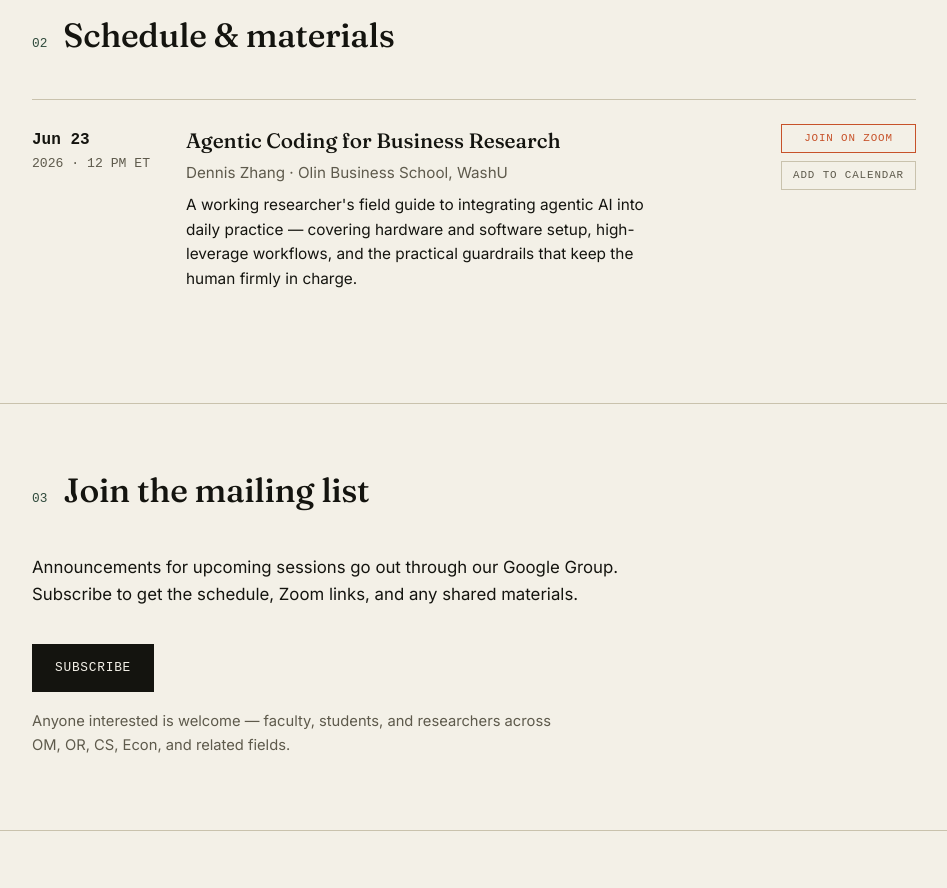
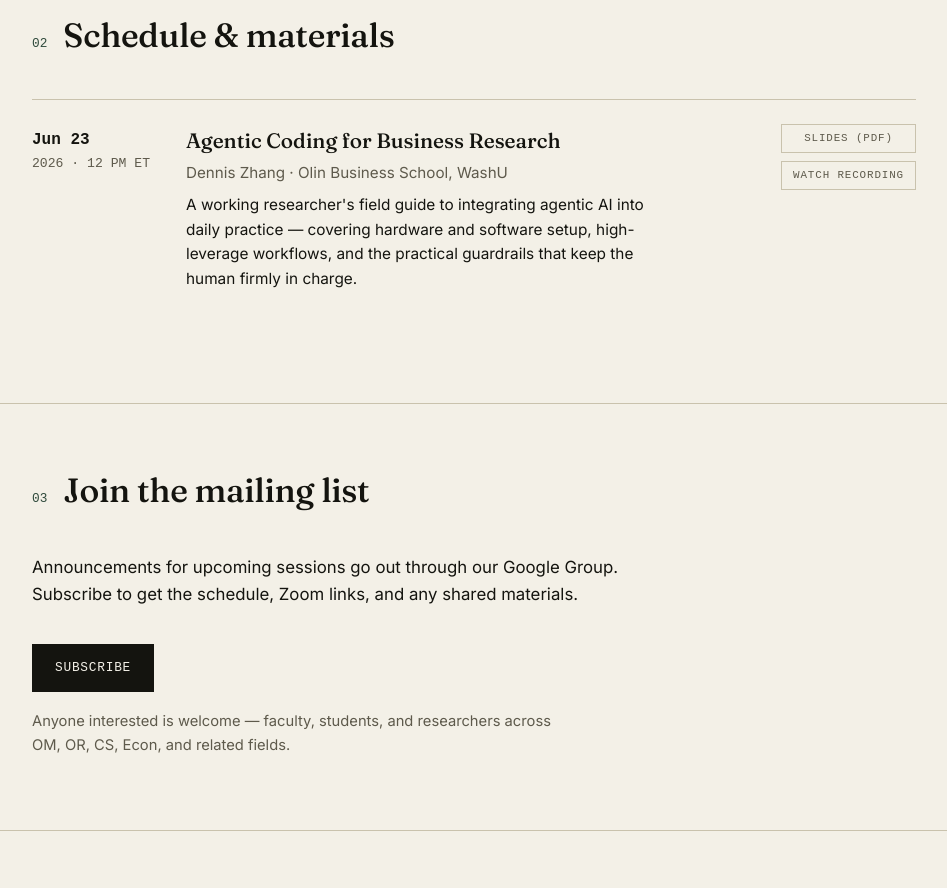
Before and after one commit to fcocastro/ai-research-seminar, a plain HTML site: page index.html in a window 1280 px wide. Shown: the part 1000-1888 px from the top of the page, without its empty margins (166-1113 px from the left). Drawn offline with Linux system fonts and the light colour scheme; a web font is replaced by a local one.

Commit message:
dennis talk material

```diff
--- a/index.html
+++ b/index.html
@@ -240,8 +240,8 @@
         <div class="desc">A working researcher's field guide to integrating agentic AI into daily practice — covering hardware and software setup, high-leverage workflows, and the practical guardrails that keep the human firmly in charge.</div>
       </div>
       <div class="links">
-        <a class="pill live" href="https://ucla.zoom.us/j/96211704654">Join on Zoom</a>
-        <a class="pill" href="https://calendar.google.com/calendar/render?action=TEMPLATE&text=AI-Accelerated+Research%3A+Dennis+Zhang&dates=20260623T160000Z%2F20260623T170000Z&details=Agentic+Coding+for+Business+Research+%E2%80%94+Dennis+Zhang+%28Olin+Business+School%2C+WashU%29.%0AZoom%3A+https%3A%2F%2Fucla.zoom.us%2Fj%2F96211704654&location=https%3A%2F%2Fucla.zoom.us%2Fj%2F96211704654" target="_blank" rel="noopener">Add to calendar</a>
+        <a class="pill" href="speakers/dennis-zhang/slides.pdf" target="_blank" rel="noopener">Slides (PDF)</a>
+        <a class="pill" href="https://ucla.box.com/s/9kh9kuyaw050cllcv3le88fbfesrjdkj" target="_blank" rel="noopener">Watch recording</a>
       </div>
     </div>
 
```
Also changed, not shown: 2 other files.
